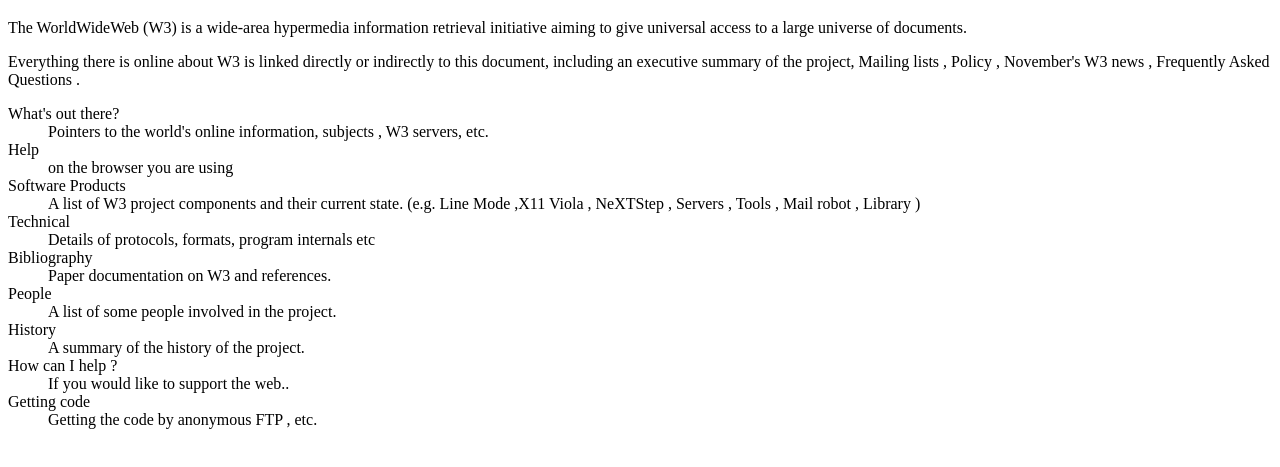
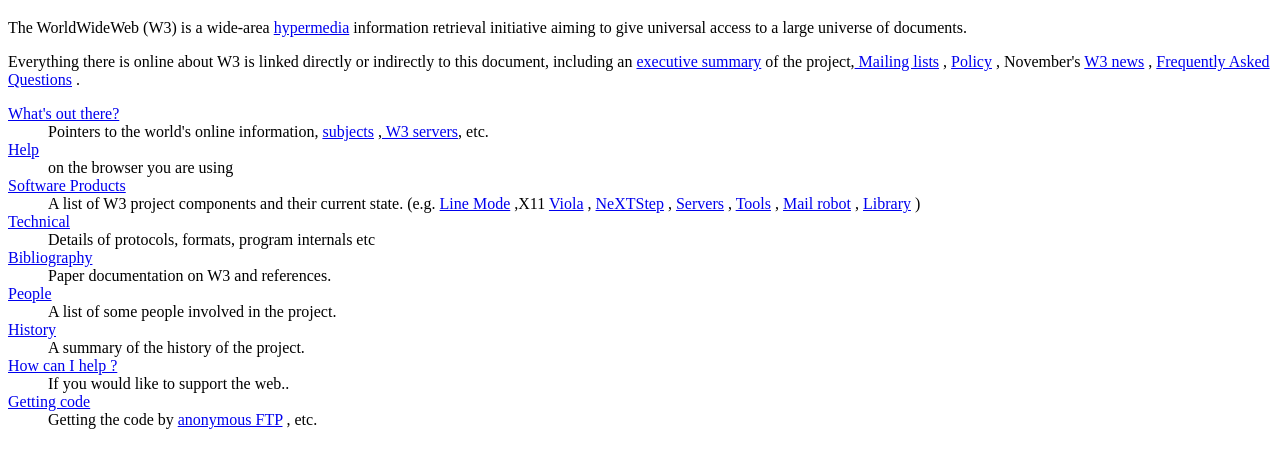
Before and after one commit to Kholid0803/UKT_Developer, a plain HTML site: page Basic/index.html in a window 1280 px wide. Shown: the part 61-528 px from the top of the page. Drawn offline with Linux system fonts and the light colour scheme.

Commit message:
initial commit

```diff
--- a/Basic/index.html
+++ b/Basic/index.html
@@ -10,30 +10,54 @@
 
 <body>
     <h1>World Wide Web</h1>
-    <p>The WorldWideWeb (W3) is a wide-area hypermedia information retrieval initiative aiming to give universal access
+    <p>The WorldWideWeb (W3) is a wide-area <a href="#">hypermedia</a> information retrieval initiative aiming to give
+        universal access
         to a large universe of documents.</p>
-    <p>Everything there is online about W3 is linked directly or indirectly to this document, including an executive
-        summary of the project, Mailing lists , Policy , November's W3 news , Frequently Asked Questions .</p>
+    <p>Everything there is online about W3 is linked directly or indirectly to this document, including an
+        <a href="#">executive summary</a> of the project,<a href="#"> Mailing lists</a> ,
+        <a href="#"> Policy</a> ,
+        November's <a href="#">W3 news</a> ,
+        <a href="#"> Frequently
+            Asked Questions</a> .</p>
     <dl>
-        <dt>What's out there?</dt>
-        <dd>Pointers to the world's online information, subjects , W3 servers, etc.</dd>
-        <dt>Help</dt>
+        <dt>
+            <a href="#">What's out there?</a>
+        </dt>
+        <dd>Pointers to the world's online information, <a href="#">subjects</a> ,<a href="#"> W3 servers</a>, etc.</dd>
+        <dt>
+            <a href="#">Help</a>
+        </dt>
         <dd>on the browser you are using </dd>
-        <dt>Software Products</dt>
-        <dd>A list of W3 project components and their current state. (e.g. Line Mode ,X11 Viola , NeXTStep , Servers ,
-            Tools , Mail robot , Library ) </dd>
-        <dt>Technical</dt>
+        <dt>
+            <a href="#">Software Products</a>
+        </dt>
+        <dd>A list of W3 project components and their current state. (e.g. <a href="#">Line Mode</a> ,X11 <a
+                href="#">Viola</a> , <a href="#">NeXTStep</a> , <a href="#">Servers</a> ,
+            <a href="#">Tools</a> , <a href="#">Mail robot</a> , <a href="#">Library</a> ) </dd>
+        <dt>
+            <a href="#">Technical</a>
+        </dt>
         <dd>Details of protocols, formats, program internals etc</dd>
-        <dt>Bibliography</dt>
+        <dt>
+            <a href="#">Bibliography</a>
+        </dt>
         <dd>Paper documentation on W3 and references.</dd>
-        <dt>People</dt>
+        <dt>
+            <a href="#">People</a>
+        </dt>
         <dd>A list of some people involved in the project.</dd>
-        <dt>History</dt>
+        <dt>
+            <a href="#">History</a>
+        </dt>
         <dd>A summary of the history of the project. </dd>
-        <dt>How can I help ? </dt>
+        <dt>
+            <a href="#">How can I help ?</a>
+        </dt>
         <dd>If you would like to support the web.. </dd>
-        <dt>Getting code</dt>
-        <dd>Getting the code by anonymous FTP , etc. </dd>
+        <dt>
+            <a href="#">Getting code</a>
+        </dt>
+        <dd>Getting the code by <a href="#">anonymous FTP</a> , etc. </dd>
     </dl>
 </body>
 
```
